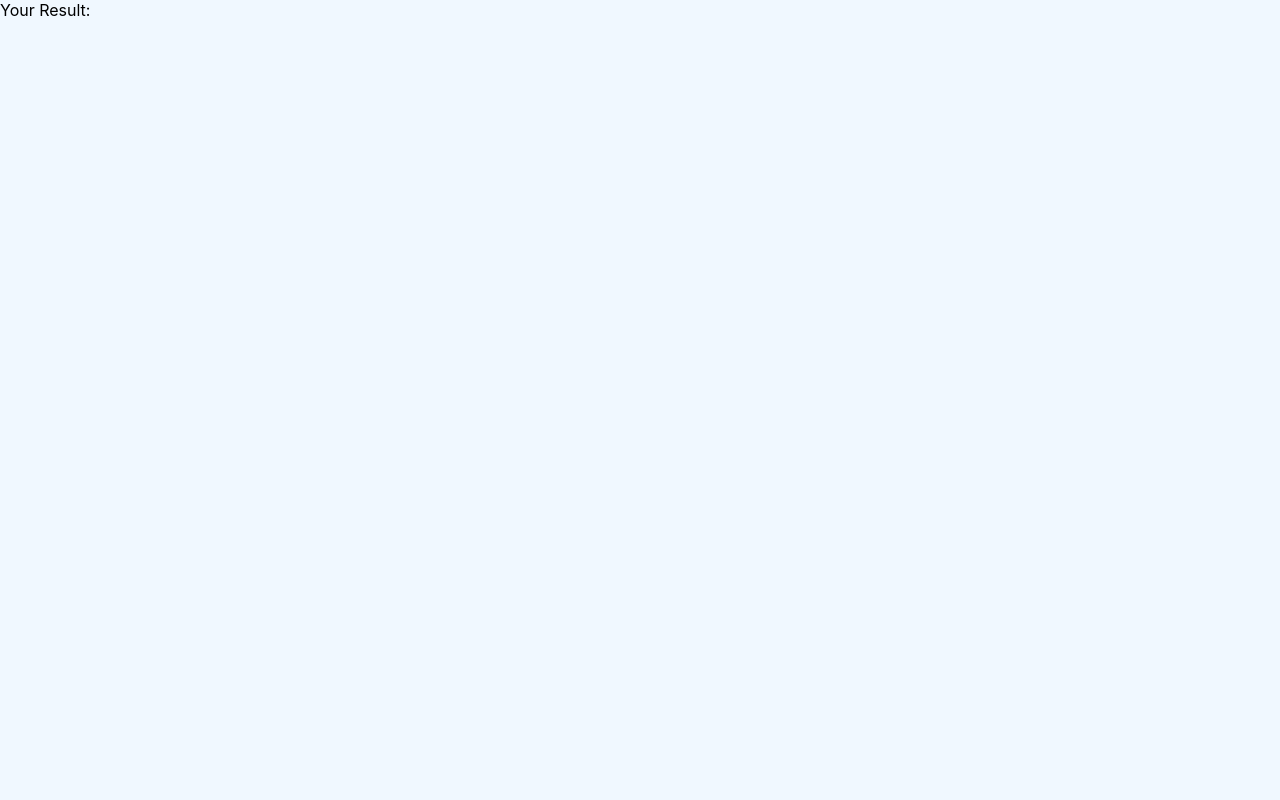
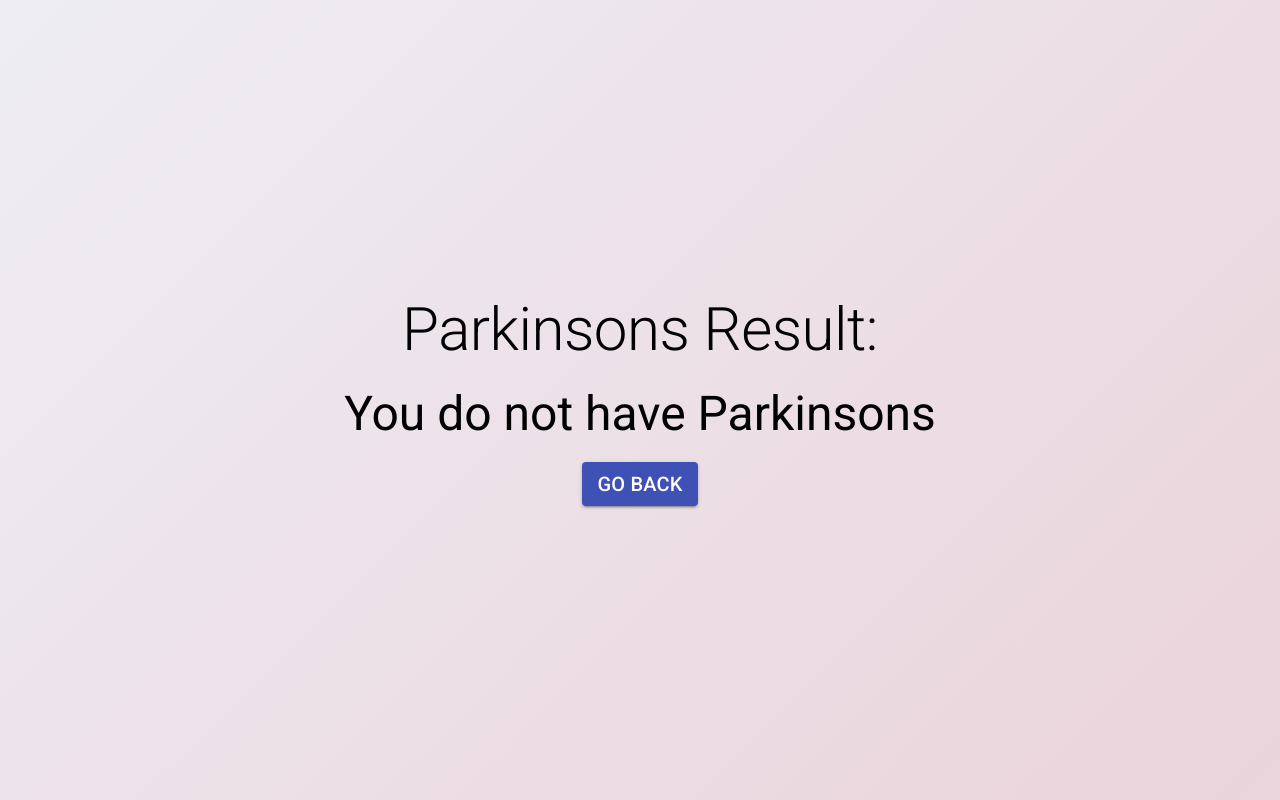
Before and after one commit to ahzia/parkinson-test, a React (Create React App) app in the folder frontend/: page /result in a window 1280 px wide. Built offline with nearby package versions, Linux system fonts and the light colour scheme.

Commit message:
Added results page

```diff
--- a/frontend/src/components/App.js
+++ b/frontend/src/components/App.js
@@ -7,9 +7,12 @@ import {
   Route,
   Redirect
 } from 'react-router-dom'
+import { useState } from 'react'
 import './App.css';
 
 function App() {
+  const [result, setResult] = useState(false)
+
   return (
     <div className="App">
       <Router>
@@ -21,7 +24,7 @@ function App() {
             <TestPage />
           </Route>
           <Route path="/result">
-            <ResultPage />
+            <ResultPage result={result} setResult={setResult}/>
           </Route>
 
           {/* Redirecting non-matches to home */}
--- /dev/null
+++ b/frontend/src/components/pages/ResultPage.css
@@ -0,0 +1,25 @@
+body {
+  background-color: aliceblue;
+}
+
+.gradient-col {
+  background-color: aliceblue;
+  background: linear-gradient(-45deg, #d1c4e9, #ebd5dc, aliceblue, #acf1eb);
+  background-size: 400% 400%;
+  animation: gradient 30s ease infinite;
+}
+
+.main-container {
+  width: 100%;
+  height: 100vh;
+}
+
+.top-container {
+  position: relative;
+  background-color: transparent;
+
+  display: flex !important;
+  flex-direction: row;
+  align-items: center !important;
+  justify-content: center !important;
+}
--- a/frontend/src/components/pages/ResultPage.js
+++ b/frontend/src/components/pages/ResultPage.js
@@ -1,12 +1,41 @@
 import React from 'react'
+import { Container, Typography, Button } from '@material-ui/core'
+import { Link } from 'react-router-dom'
+import './ResultPage.css'
 
 
+function ResultPage({ result = true, setResult }) {
+  const goBackAction = () => {
+    setResult(!result)
+  }
 
-
-function ResultPage() {
   return (
     <div>
-      Your Result:
+      <div className="gradient-col">
+        <Container className="main-container top-container">
+          <Container className="top-center-container">
+            <Typography variant="h2" component="h2">
+              Parkinsons Result:
+            </Typography>
+
+            <br />
+
+            <Typography variant="h3" component="h3">
+              {result ? 'You have Parkinsons' : 'You do not have Parkinsons'}
+            </Typography>
+
+            <br />
+            <Link to="/">
+              <Button variant="contained" color="primary" onClick={goBackAction}>
+                <Typography variant="h6" component="h6">
+                  Go Back
+                </Typography>
+              </Button>
+            </Link>
+          </Container>
+
+        </Container>
+      </div>
     </div>
   )
 }
--- a/frontend/src/components/pages/TestPage.js
+++ b/frontend/src/components/pages/TestPage.js
@@ -1,11 +1,14 @@
 import React, { useEffect } from 'react'
+import { useHistory } from 'react-router-dom'
 import { Typography } from '@material-ui/core'
 import DrawCanvas from '../DrawCanvas'
 import './TestPage.css'
 
 function TestPage() {
+  const history = useHistory()
+
   const imageSubmit = (image) => {
-    console.log(image)
+    history.push('/result')
   }
 
   return (
```
Also changed, not shown: frontend/firebase.json (added), 1 other file (tests, documents, lock files or other folders).
